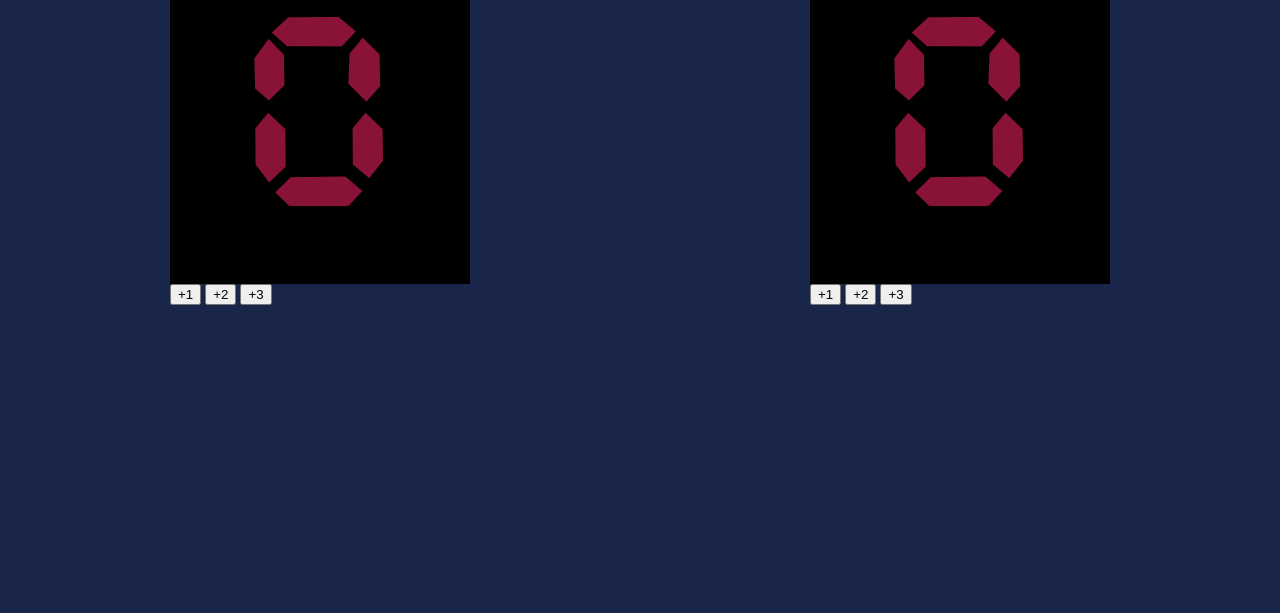
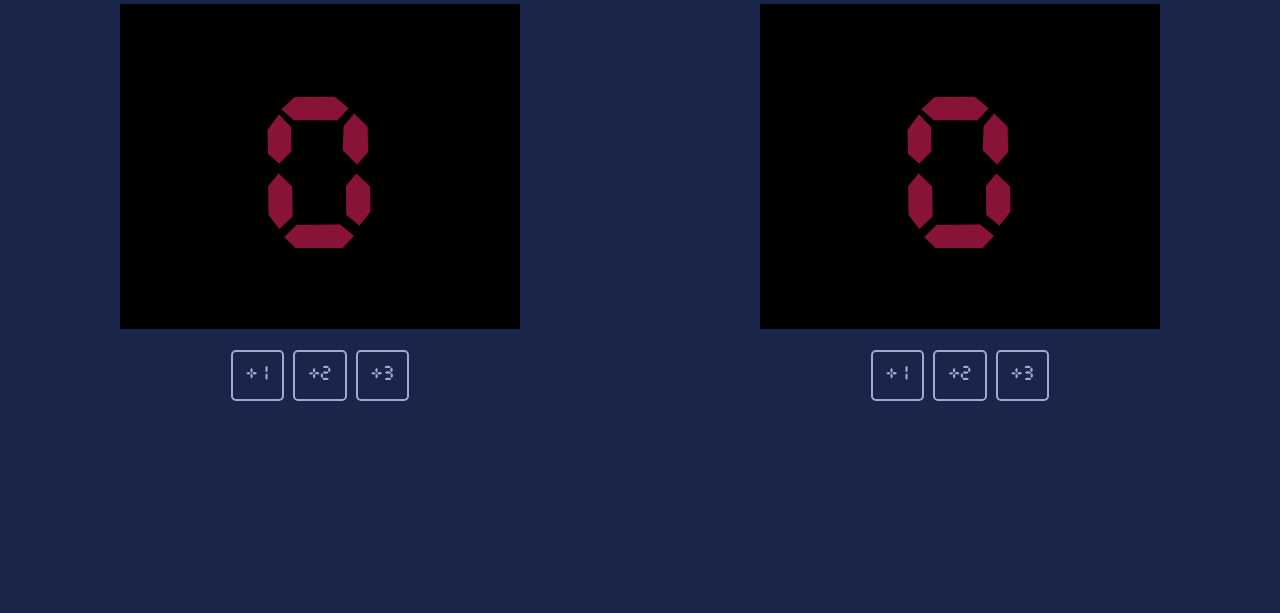
Before and after one commit to irishmicoletcando/basketball-scoreboard, a plain HTML site: page index.html in a window 1280 px wide. Shown: the part 187-800 px from the top of the page. Drawn offline with Linux system fonts and the light colour scheme; files whose address does not match are found by name.

Commit message:
Added styles on buttons and fixed the width and height of score container

```diff
--- a/style.css
+++ b/style.css
@@ -19,13 +19,13 @@ h3 {
   font-family: 'Graduate', cursive;
   color: #FFFFFF;
   font-size: 5rem;
-  margin-bottom: 0;
+  margin-bottom: 0.25em;
   text-align: center;
 }
 
 .score-container {
-  width: 300px;
-  height: 300px;
+  width: 400px;
+  height: 325px;
   background-color: #000000;
   display: flex;
   justify-content: center;
@@ -35,5 +35,28 @@ h3 {
 p {
   font-family: Cursed Timer;
   color: #881337;
-  font-size: 15rem;
+  font-size: 12rem;
+  padding-top: 0.25em;
 }
+
+.btn {
+  background-color: #1A254A;
+  border: 2px solid #9AABD8;
+  color: #9AABD8;
+  font-size: 18px;
+  font-family: Cursed Timer;
+  padding: 0.75em;
+  border-radius: 5px;
+  margin: 0.25em;
+}
+
+.buttons {
+  display: flex;
+  justify-content: center;
+  align-items: center;
+  margin-top: 1em;
+}
+
+.btn:hover {
+  cursor: pointer;
+}
```
